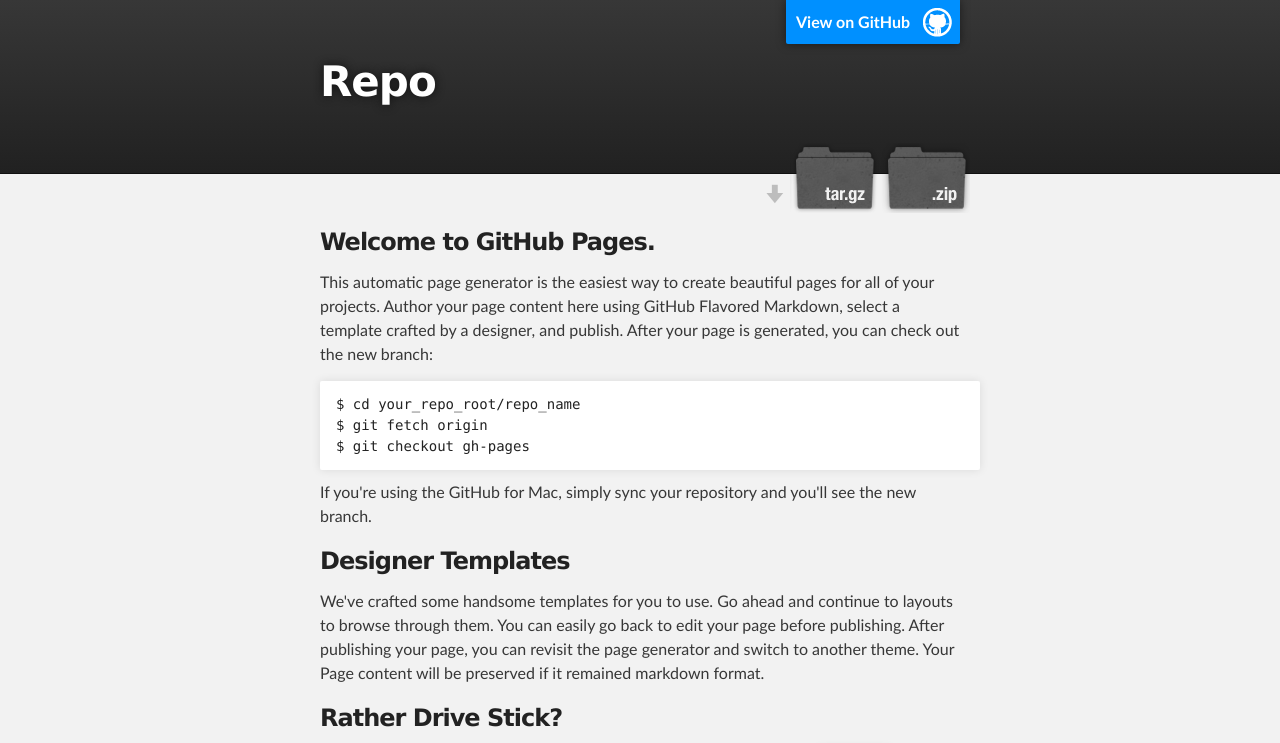
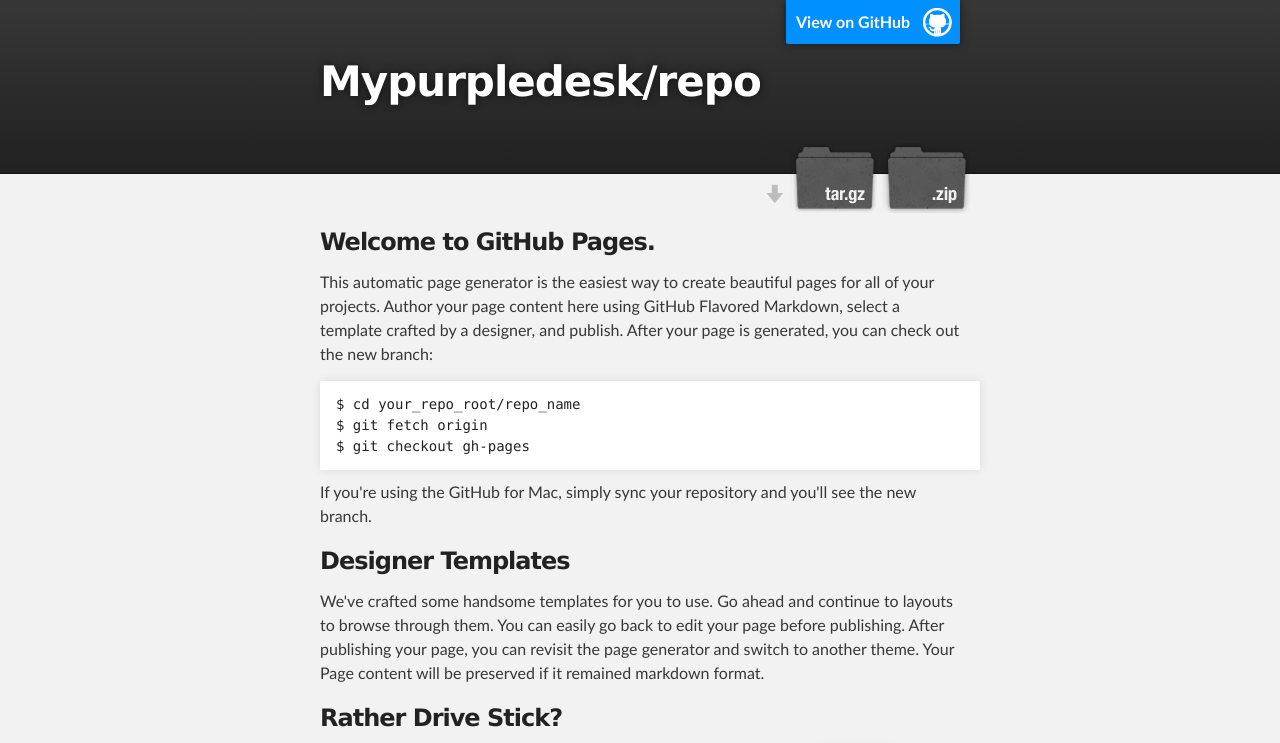
Before and after one commit to mypurpledesk/repo, a plain HTML site: page index.html in a window 1280 px wide. Shown: the top 743 px of the page. Drawn offline with Linux system fonts and the light colour scheme.

Commit message:
Update index.html

```diff
--- a/index.html
+++ b/index.html
@@ -17,7 +17,7 @@
         <header class="inner">
           <a id="forkme_banner" href="https://github.com/mypurpledesk/repo">View on GitHub</a>
 
-          <h1 id="project_title">Repo</h1>
+          <h1 id="project_title">Mypurpledesk/repo</h1>
           <h2 id="project_tagline"></h2>
 
             <section id="downloads">
```
